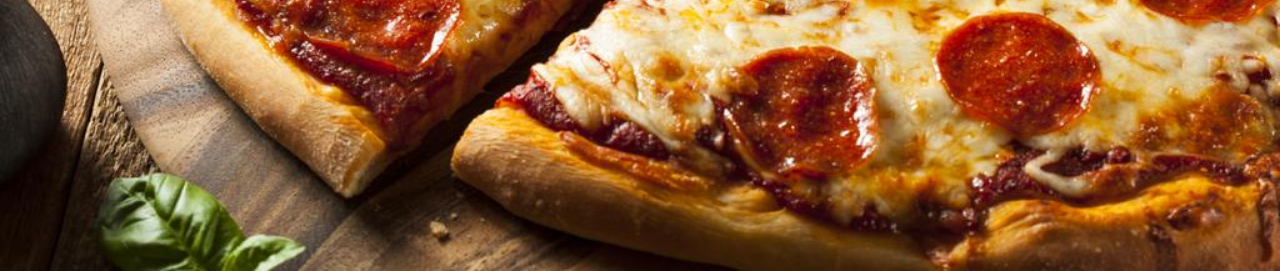
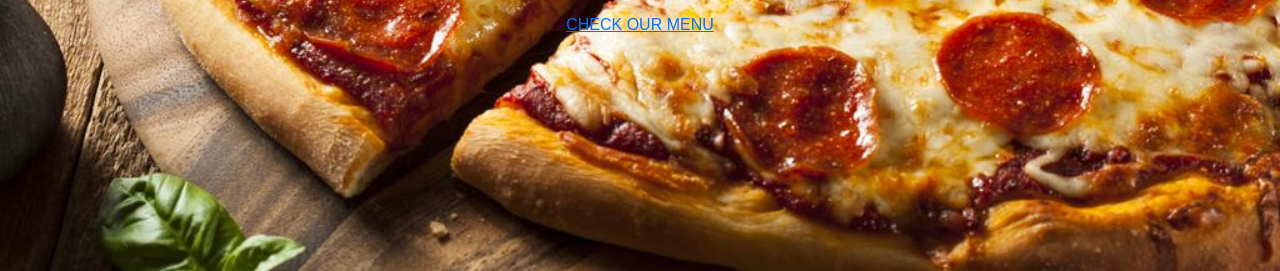
Before and after one commit to mazo7474/pizza-shop, a plain HTML site: page index.html in a window 1280 px wide. Shown: the part 529-800 px from the top of the page. Drawn offline with nearby package versions, Linux system fonts and the light colour scheme.

Commit message:
add style to main

```diff
--- a/css/style.css
+++ b/css/style.css
@@ -47,3 +47,11 @@ header .logo img{
     height: 150px;
     width: 150px;
 }
+
+.main{
+    display: flex;
+    flex-direction: column;
+    flex:1;
+    align-items: center;
+    justify-content: center;
+}
```
